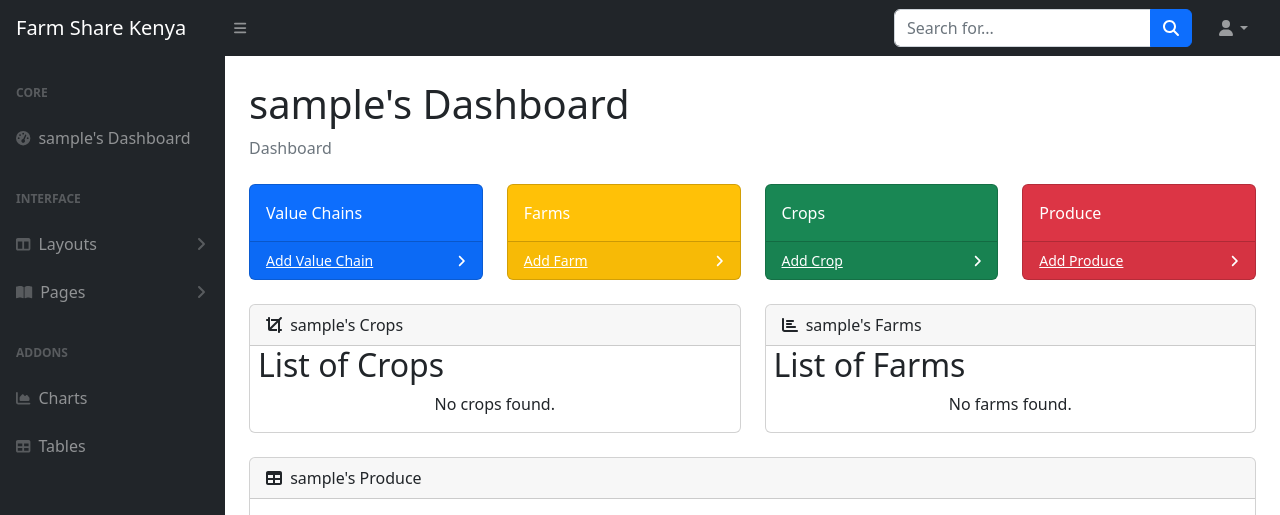
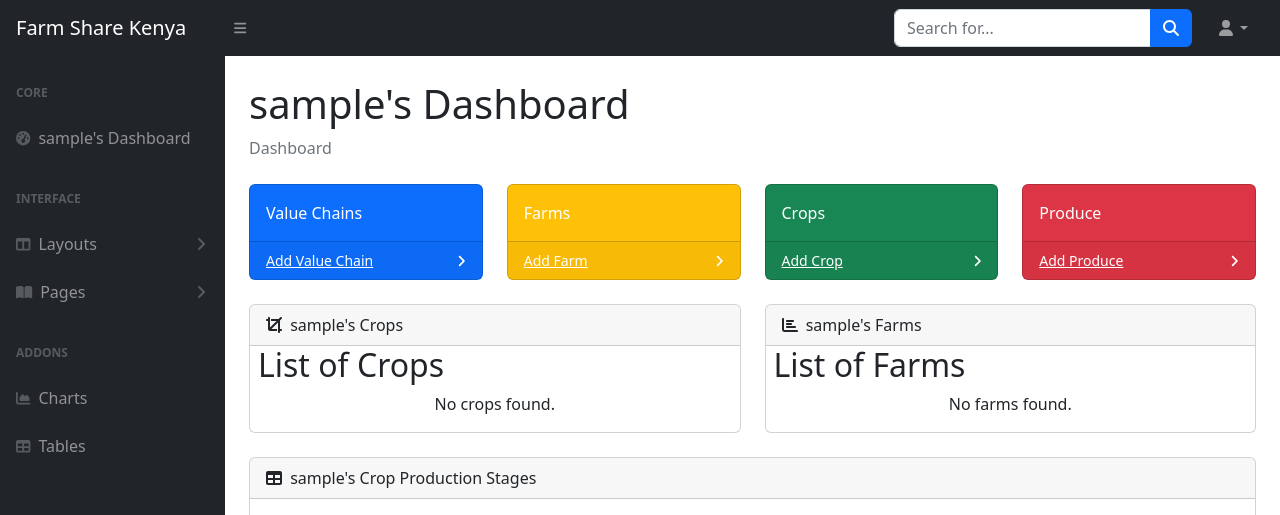
Before and after one commit to KabuyaSamuel/Farm-Flow, a Django app: page / in a window 1280 px wide. Shown: the top 515 px of the page. Run offline with Django 4.2, Linux system fonts and the light colour scheme; the visitor is signed in with stand-in values (Sample User, id 1); data that the repository does not hold is empty; some libraries are stand-ins or nearby versions.

Commit message:
User Dashboard - Updated Production Stage header

```diff
--- a/farmflow/templates/bootstrap/index.html
+++ b/farmflow/templates/bootstrap/index.html
@@ -230,7 +230,7 @@
                         <div class="card mb-4">
                             <div class="card-header">
                                 <i class="fas fa-table me-1"></i>
-                                {{user.username}}'s Produce
+                                {{user.username}}'s Crop Production Stages
                             </div>
                             <div class="card-body">
                                 <table id="datatablesSimple">
```
